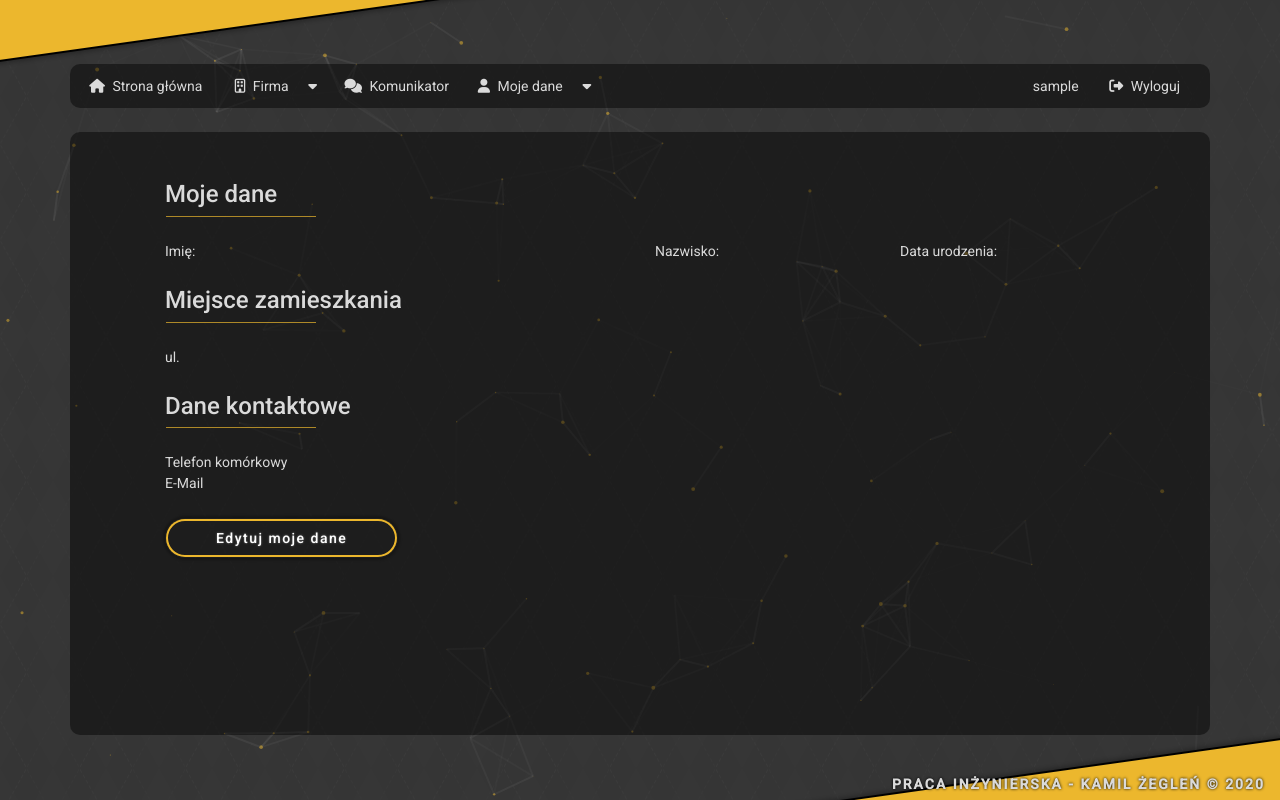
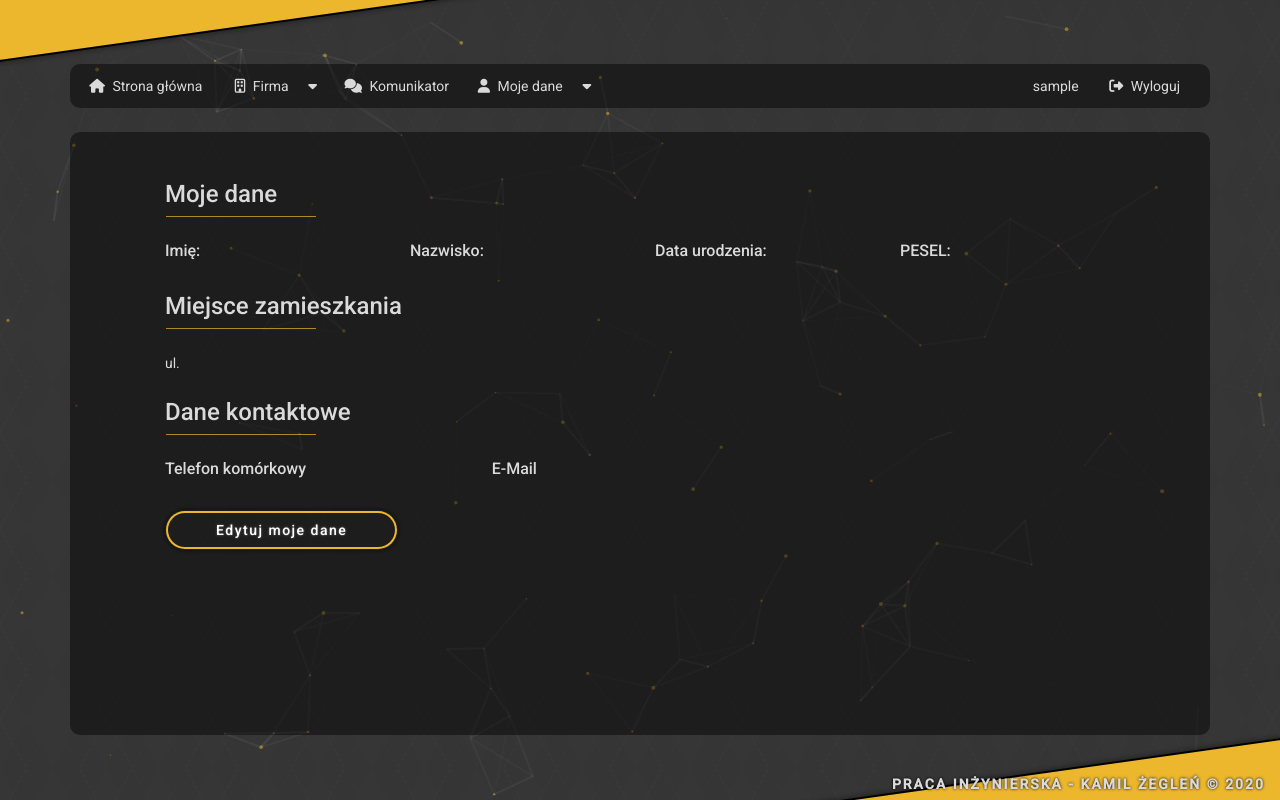
Before and after one commit to kamyrdol32/-Flask-Aplikacja_do_zarzadzania_kadrami, a Flask app: page /account/ in a window 1280 px wide. Run offline with Flask 2, Linux system fonts and the light colour scheme; the visitor is signed in with stand-in values (Sample User, id 1); some libraries are stand-ins or nearby versions.

Commit message:
Merge remote-tracking branch 'origin/master' into master
# Conflicts:
#	app.py

```diff
--- a/app.py
+++ b/app.py
@@ -98,7 +98,7 @@
         register_phone_number = request.form.get('register_phone_number', "", type=str)
         register_email = request.form.get('register_email', "", type=str)
 
-        if updateUserData(session['ID'], register_name, register_surname, register_birth_data, register_PESEL, register_street, register_city, register_zip, register_state, register_phone_number, register_email):
+        if updateUserData(session['ID'], register_name, register_surname, register_birth_data, register_PESEL, register_street, register_city, register_zip, register_state, register_phone_number):
             return jsonify({"redirect": "/"})
 
     return render_template("register_data.html", States=getStates())
@@ -151,12 +151,6 @@
 ### Company
 ####################
 
-@app.route('/company')
-@protected
-def company():
-    return render_template("company.html")
-
-
 @app.route('/company/add', methods=['POST', 'GET'])
 @protected
 def company_add():
@@ -193,6 +187,7 @@
         ID = CompaniesList[0][0]
 
     if not CompaniesList:
+        flash("Nie jesteś przypisany do żadnej firmy!")
         return redirect("/company/add")
 
     CompaniesData = getCompanyData(ID)
@@ -212,6 +207,7 @@
             ID = Companies[0][0]
 
         if not Companies:
+            flash("Nie jesteś przypisany do żadnej firmy!")
             return redirect("/company/add")
 
         UsersData = []
@@ -238,24 +234,10 @@
             # Tworznie 2D tabeli
             UsersData.append(User)
 
-    # Dodatanie nowego pracownika
+    if request.method == 'POST':
 
-    if request.method == 'POST':
-        print(request.form['do'])
-        print(request.form['do'])
-        print(request.form['do'])
-        print(request.form['do'])
-        print(request.form['do'])
-        print(request.form['do'])
-        print(request.form['do'])
-        print(request.form['do'])
-        print(request.form['do'])
-        print(request.form['do'])
-        print(request.form['do'])
-        print(request.form['do'])
-
-
-        if request.form['company_workers_add_mail'] and request.form['company_workers_add_mail'] != "":
+        # Dodatanie nowego pracownika
+        if request.form['do'] == "add":
             company_workers_name = request.form['company_workers_add_name']
             company_workers_surname = request.form['company_workers_add_surname']
             company_workers_mail = request.form['company_workers_add_mail']
@@ -267,7 +249,7 @@
                 return jsonify({"redirect": "/company/workers"})
 
         # Edycja pracownika
-        if request.form['company_workers_edit_salary'] and request.form['company_workers_edit_salary'] != "":
+        if request.form['do'] == "edit":
             company_workers_id = request.form['company_workers_id']
             company_workers_salary = request.form['company_workers_edit_salary']
             company_workers_position = request.form['company_workers_edit_position']
@@ -290,6 +272,7 @@
         userID = Companies[0][0]
 
     if not Companies:
+        flash("Nie jesteś przypisany do żadnej firmy!")
         return redirect("/company/add")
 
     # Pobieranie danych dotyczących pracownika
@@ -341,7 +324,10 @@
 @app.route('/account/')
 @protected
 def account():
-    return render_template("account.html")
+
+    UserData = getUserData(session["ID"])
+
+    return render_template("account.html", UserData=UserData)
 
 
 @app.route('/account/password', methods=['POST', 'GET'])
@@ -365,10 +351,27 @@
     return render_template("account_password.html")\
 
 
-@app.route('/account/edit')
+@app.route('/account/edit', methods=['POST', 'GET'])
 @protected
 def account_edit():
-    return render_template("account_edit.html")
+
+    if request.method == 'POST':
+        account_edit_name = request.form['account_edit_name']
+        account_edit_surname = request.form['account_edit_surname']
+        account_edit_birth_data = request.form['account_edit_birth_data']
+        account_edit_PESEL = request.form['account_edit_PESEL']
+        account_edit_street = request.form['account_edit_street']
+        account_edit_city = request.form['account_edit_city']
+        account_edit_zip = request.form['account_edit_zip']
+        account_edit_state = request.form['account_edit_state']
+        account_edit_phone_number = request.form['account_edit_phone_number']
+
+        if updateUserData(session["ID"], account_edit_name, account_edit_surname, account_edit_birth_data, account_edit_PESEL, account_edit_street, account_edit_city, account_edit_zip, account_edit_state, account_edit_phone_number):
+            print("Udalos ie")
+            flash("Zaaktualizowano informacje!")
+            return jsonify({"redirect": "/account"})
+
+    return render_template("account_edit.html", States=getStates())
 
 ####################
 ### Messages
--- a/functions.py
+++ b/functions.py
@@ -191,8 +191,8 @@
             print("isNameSurname - MySQL Error")
             print("Error: " + str(Error))
 
-def updateUserData(ID, register_name, register_surname, register_birth_data, register_PESEL, register_street, register_city, register_zip, register_state, register_phone_number, register_email):
-    if ID and register_name and register_surname and register_birth_data and register_PESEL and register_street and register_city and register_zip and register_state and register_phone_number and register_email:
+def updateUserData(ID, register_name, register_surname, register_birth_data, register_PESEL, register_street, register_city, register_zip, register_state, register_phone_number):
+    if ID and register_name and register_surname and register_birth_data and register_PESEL and register_street and register_city and register_zip and register_state and register_phone_number:
         try:
             # Łączność z MYSQL
             connection = mysql.connect()
@@ -282,7 +282,7 @@
             cursor.execute("CREATE TABLE " + str(company_add_name) + '_Users'"("
                                                                      "ID INT(16) UNSIGNED PRIMARY KEY, "
                                                                      "Position VARCHAR(128) NULL DEFAULT NULL, "
-                                                                     "Salary INT(64) NULL DEFAULT NULL"
+                                                                     "Salary BIGINT(64) NULL DEFAULT NULL"
                                                                      ")")
 
             cursor.execute("CREATE TABLE " + str(company_add_name) + '_Permissions'"("
@@ -490,7 +490,7 @@
                 Password = passwordGenerator()
 
                 userRegister(userMail, Password, Password)
-                # sendWelcomeMail(userMail, Password, getCompanyName(companyID))
+                sendWelcomeMail(userMail, Password, getCompanyName(companyID))
 
                 userID = getUserID(userMail)
 
@@ -576,6 +576,9 @@
             # Łączność z MYSQL
             connection = mysql.connect()
             cursor = connection.cursor()
+
+            cursor.execute("SELECT Name FROM " + str(getCompanyName(companyID)) + '_Permissions'" WHERE ID = '" + str(position) + "'")
+            position = cursor.fetchone()[0]
 
             cursor.execute("UPDATE " + str(getCompanyName(companyID)) + '_Users'" SET Position = '" + str(position) + "', Salary = '" + str(salary) + "' WHERE `ID` = '" + str(userID) + "'")
             connection.commit()
--- a/templates/account.html
+++ b/templates/account.html
@@ -17,17 +17,21 @@
       <div class="col-12 hovered">
         <h3>Moje dane</h3>
       </div>
-      <div class="col-12 col-md-6">
-        <p class="company-title">Imię:</p>
-        <p class="company-value"></p>
+      <div class="col-12 col-md-3">
+        <p class="company-title h6">Imię:</p>
+        <p class="company-value">{{ UserData[2] }}</p>
       </div>
       <div class="col-12 col-md-3">
-        <p class="company-title">Nazwisko:</p>
-        <p class="company-value"></p>
+        <p class="company-title h6">Nazwisko:</p>
+        <p class="company-value">{{ UserData[3] }}</p>
       </div>
       <div class="col-12 col-md-3">
-        <p class="company-title">Data urodzenia:</p>
-        <p class="company-value"></p>
+        <p class="company-title h6">Data urodzenia:</p>
+        <p class="company-value">{{ UserData[5] }}</p>
+      </div>
+      <div class="col-12 col-md-3">
+        <p class="company-title h6">PESEL:</p>
+        <p class="company-value">{{ UserData[4] }}</p>
       </div>
     </div>
     <div class="row mt-4">
@@ -35,22 +39,22 @@
         <h3>Miejsce zamieszkania</h3>
       </div>
       <div class="col-8">
-        <p class="company-street">ul. </p>
-        <p class="company-street"></p>
-        <p class="company-street"></p>
+        <p class="company-street">ul. {{ UserData[7] }}</p>
+        <p class="company-street">{{ UserData[8] }} {{ UserData[9] }}</p>
+        <p class="company-street">{{ UserData[10] }}</p>
       </div>
     </div>
     <div class="row mt-4">
       <div class="col-12 hovered">
         <h3>Dane kontaktowe</h3>
       </div>
-      <div class="col-8">
-        <p class="company-owner">Telefon komórkowy</p>
-        <p class="company-owner"></p>
+      <div class="col-12 col-md-4">
+        <p class="company-owner h6">Telefon komórkowy</p>
+        <p class="company-value">{{ UserData[6] }}</p>
       </div>
-      <div class="col-8">
-        <p class="company-owner">E-Mail</p>
-        <p class="company-owner"></p>
+      <div class="col-12 col-md-4">
+        <p class="company-owner h6">E-Mail</p>
+        <p class="company-value">{{ UserData[1] }}</p>
       </div>
     </div>
     <div class="row mt-4">
--- a/templates/company_workers_vacations.html
+++ b/templates/company_workers_vacations.html
@@ -45,9 +45,9 @@
             <tbody>
                   <tr>
                     <td style="width: 5%;" class="text-center">1</td>
-                    <td style="width: 25%;" class="text-nowrap" >Adolf Hitler</td>
+                    <td style="width: 25%;" class="text-nowrap" >Kamil Żegleń</td>
                     <td style="width: 40%;" class="text-nowrap">Wakacje w Warszawie</td>
-                    <td style="width: 20%;" class="text-nowrap text-right">01.06.1941 - 01.07.1941</td>
+                    <td style="width: 20%;" class="text-nowrap text-right">01.06.2021 - 01.07.2021</td>
                     <td style="width: 10%;" class="text-right text-nowrap">
                       <a onclick="managerVacation(1, 'accept')"><i class="fas fa-check"></i></a>
                       <a onclick="managerVacation(1, 'deny')"><i class="fas fa-times"></i></a>
--- a/templates/register_data.html
+++ b/templates/register_data.html
@@ -58,9 +58,6 @@
       <div class="form-group col-12 col-md-5 col-lg-3">
         <input type="text" class="form-control" id="register_phone_number" placeholder="Telefon">
       </div>
-      <div class="form-group col-12 col-md-5 offset-md-1 col-lg-3 offset-lg-1">
-        <input type="text" class="form-control" id="register_email" placeholder="Adres e-mail">
-      </div>
     </div>
 
 
```
Also changed, not shown: templates/account_edit.html (+12 -9 lines), templates/company.html (deleted, +0 -13 lines), templates/company_workers_details.html (+7 -3 lines), static/CSS/company.css (deleted).
